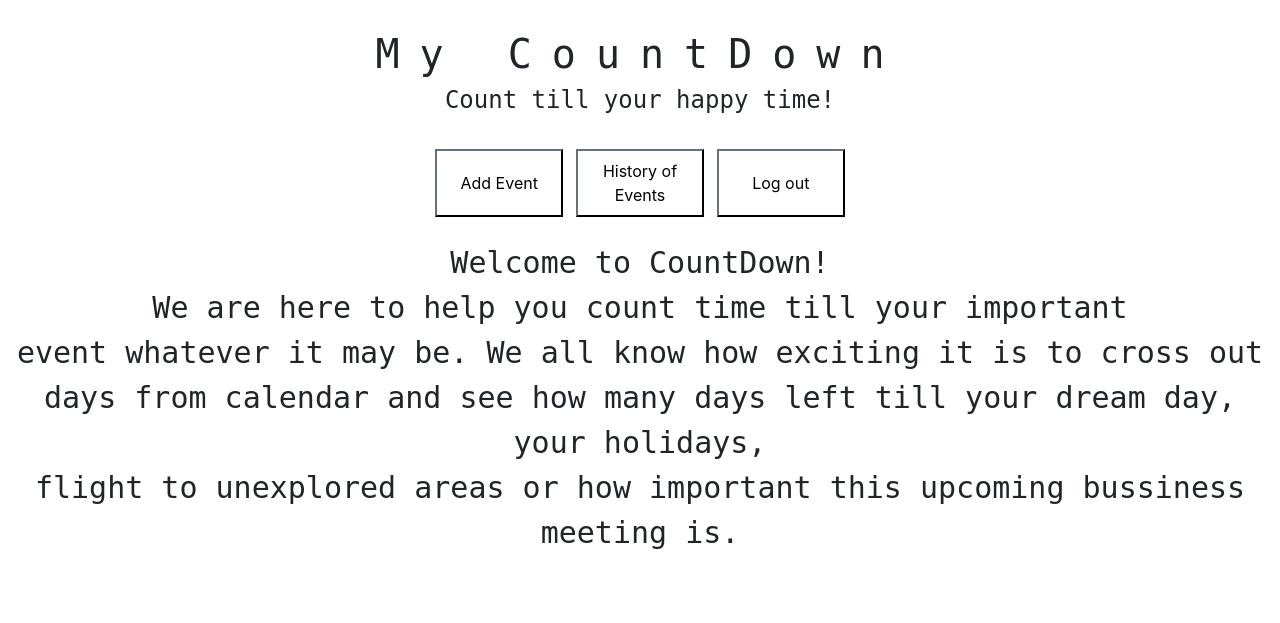
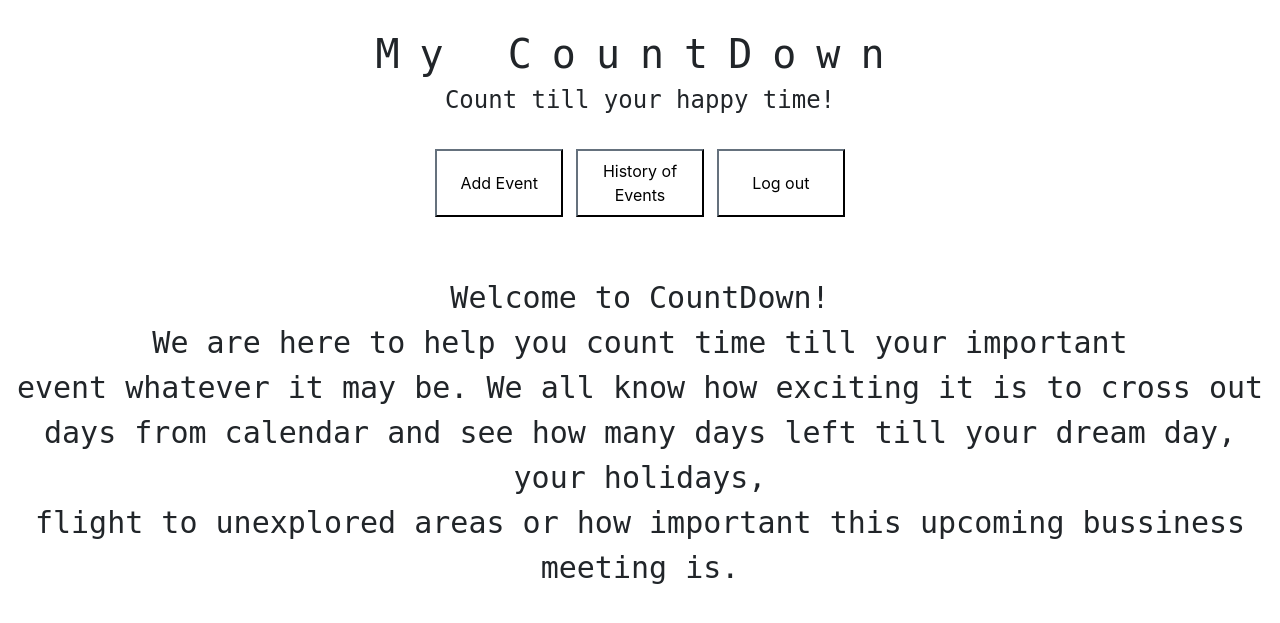
Before and after one commit to laimaurnezaite/CountDown, a Flask app: page / in a window 1280 px wide. Shown: the top 623 px of the page. Run offline with Flask 2, Linux system fonts and the light colour scheme; data comes from the database, SQL or seed files in the repository; data that the repository does not hold is empty; some libraries are stand-ins or nearby versions.

Commit message:
add some style changes

```diff
--- a/static/styles.css
+++ b/static/styles.css
@@ -74,9 +74,11 @@ select
     font-size: 30px;
     color:#212529;
     font-family: Monospace;
+    margin-top:4%
 
 }
-p{
+p
+{
     text-align: center;
     justify-content: center;
     font-size: 23px;
@@ -92,19 +94,15 @@ p.first
 }
 
 
-.center {
+.center
+{
     margin: auto;
     width: 97%;
     height: 800px;
     border: 1px solid #212529;
     text-align: center;
-    ?background-image: url("/static/images/birthday.jpg");
     background-size: 100%;
-    /* background-size: contain; */
-    /* background-size: 1000px; */
-
-    /* background-image: url('img_girl.jpg'); */
-  }
+}
 div.transbox {
     background-color: #ffffff;
     border: 1px solid black;
```
